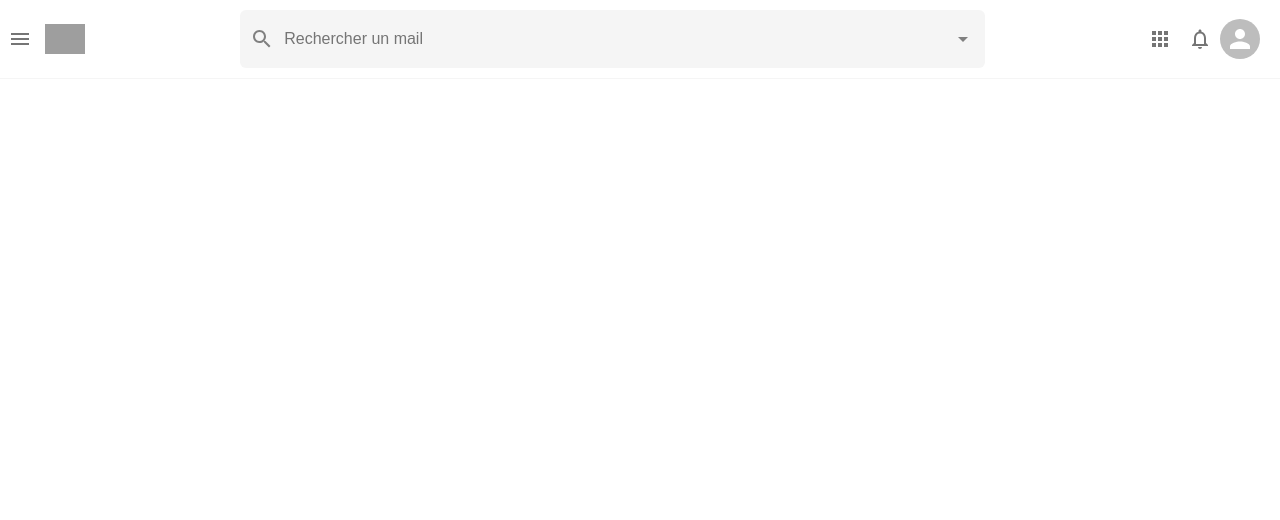
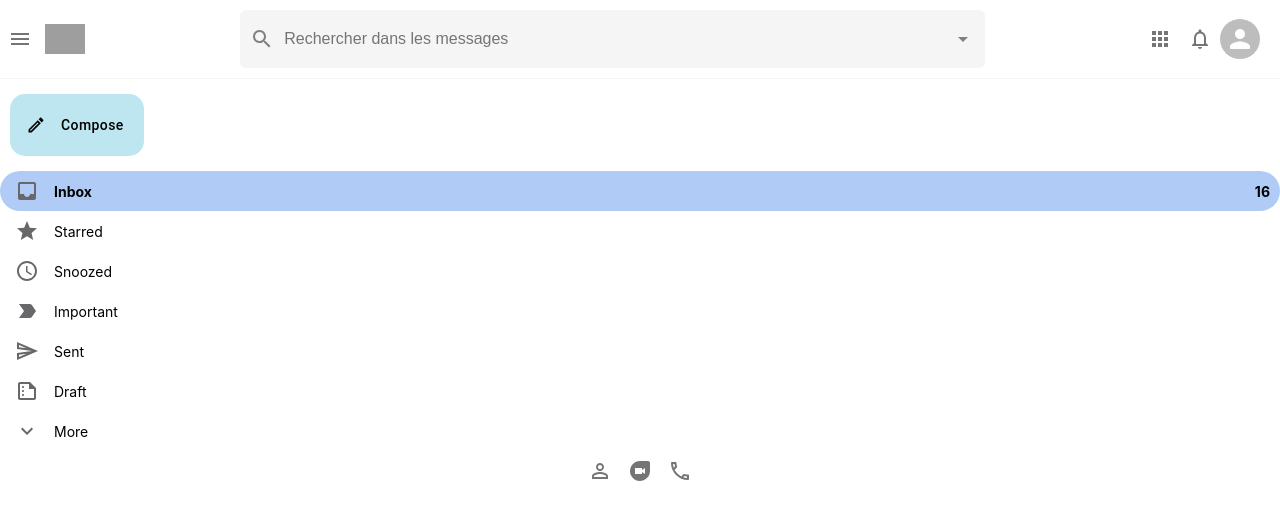
Before and after one commit to Alizea-Masse/GmailClone, a React (Create React App) app: page / in a window 1280 px wide. Shown: the top 520 px of the page. Built offline with nearby package versions, Linux system fonts and the light colour scheme; grey boxes are pictures that could not be loaded.

Commit message:
sidebar done

```diff
--- a/src/App.js
+++ b/src/App.js
@@ -2,11 +2,14 @@ import React from 'react';
 
 import './App.css';
 import Header from './components/Header';
+import Sidebar from './components/Sidebar';
 
 function App() {
   return (
     <div className="app">
       <Header/>
+      {/* SideBar */}
+      <Sidebar/>
     </div>
   );
 }
--- a/src/components/Header/index.js
+++ b/src/components/Header/index.js
@@ -18,7 +18,7 @@ function Header() {
         </div>
         <div className="header__middle">
           <SearchIcon />
-          <input type="text" placeholder="Rechercher un mail" />
+          <input type="text" placeholder="Rechercher dans les messages" />
           <ArrowDropDownIcon className="header__inputCaret" />
         </div>
         <div className="header__right">
--- /dev/null
+++ b/src/components/Sidebar/index.js
@@ -0,0 +1,69 @@
+import React from "react";
+import "./style.css";
+import Button from "@mui/material/Button";
+import CreateOutlinedIcon from "@mui/icons-material/CreateOutlined";
+import SidebarOption from "./sidebarOption.js";
+import InboxIcon from "@mui/icons-material/Inbox";
+import StarPurple500OutlinedIcon from "@mui/icons-material/StarPurple500Outlined";
+import QueryBuilderOutlinedIcon from "@mui/icons-material/QueryBuilderOutlined";
+import LabelImportantOutlinedIcon from "@mui/icons-material/LabelImportantOutlined";
+import SendOutlinedIcon from "@mui/icons-material/SendOutlined";
+import SummarizeOutlinedIcon from "@mui/icons-material/SummarizeOutlined";
+import PersonOutlineOutlinedIcon from "@mui/icons-material/PersonOutlineOutlined";
+import DuoOutlinedIcon from "@mui/icons-material/DuoOutlined";
+import PhoneOutlinedIcon from "@mui/icons-material/PhoneOutlined";
+import IconButton from "@mui/material/IconButton";
+import ExpandMoreIcon from "@mui/icons-material/ExpandMore";
+function Sidebar() {
+  return (
+    <div className="sidebar">
+      <Button
+        className="sidebar__button"
+        startIcon={
+          <CreateOutlinedIcon fontSize="large" className="sidebar__compose" />
+        }
+      >
+        Compose
+      </Button>
+      <SidebarOption
+        Icon={InboxIcon}
+        title="Inbox"
+        number={16}
+        selected={true}
+      />
+      <SidebarOption
+        Icon={StarPurple500OutlinedIcon}
+        title="Starred"
+        number={6}
+      />
+      <SidebarOption
+        Icon={QueryBuilderOutlinedIcon}
+        title="Snoozed"
+        number={4}
+      />
+      <SidebarOption
+        Icon={LabelImportantOutlinedIcon}
+        title="Important"
+        number={12}
+      />
+      <SidebarOption Icon={SendOutlinedIcon} title="Sent" number={145} />
+      <SidebarOption Icon={SummarizeOutlinedIcon} title="Draft" number={3} />
+      <SidebarOption Icon={ExpandMoreIcon} title="More" />
+      <div className="sidebar__footer">
+        <div className="sidebar__footerIcons">
+            <IconButton>
+                <PersonOutlineOutlinedIcon />
+            </IconButton>
+            <IconButton>
+                <DuoOutlinedIcon />
+            </IconButton>
+            <IconButton>
+                <PhoneOutlinedIcon />
+            </IconButton>
+        </div>
+      </div>
+    </div>
+  );
+}
+
+export default Sidebar;
--- /dev/null
+++ b/src/components/Sidebar/sidebarOption.css
@@ -0,0 +1,68 @@
+.sidebarOption {
+    display: flex;
+    align-items: center;
+    height: 40px;
+    padding: 0 10px;
+    cursor: pointer;
+    border-top-right-radius: 20px ;
+    border-top-left-radius: 20px ;
+    border-bottom-right-radius: 20px ;
+    border-bottom-left-radius: 20px ;
+
+}
+
+.sidebarOption:hover,
+.sidebarOption:hover > p,
+.sidebarOption:hover > h3 {
+   background-color: whitesmoke;
+
+}
+
+
+
+
+.sidebarOption > .MuiSvgIcon-root {
+   padding: 5px;
+    color: #68686a;
+}
+
+.sidebarOption > h3 {
+    flex: 1;
+    font-size: 14px;
+    font-weight: 400;
+    margin-left: 10px;
+
+}
+
+.sidebarOption > p {
+    display: none !important;
+    color: #68686a;
+    font-size: 14px;
+    font-weight: 500;
+}
+
+.sidebarOption--active{
+    background-color: rgb(175, 203, 246) !important;
+
+}
+
+.sidebarOption--active:hover,
+.sidebarOption--active:hover > p,
+.sidebarOption--active:hover > h3{
+    background-color: rgb(175, 203, 246) !important;
+
+
+
+}
+
+
+.sidebarOption--active > p,
+.sidebarOption--active > h3{
+    font-weight: 700;
+
+}
+
+.sidebarOption--active > p{
+    display: inline !important;
+    color: black ;
+}
--- /dev/null
+++ b/src/components/Sidebar/sidebarOption.js
@@ -0,0 +1,14 @@
+import React from 'react'
+import './sidebarOption.css'
+
+function sidebarOption({Icon, title, number, selected}) {
+  return (
+    <div className= {`sidebarOption ${selected && 'sidebarOption--active'}`} >
+        <Icon />
+        <h3>{title}</h3>
+        <p>{number}</p>
+    </div>
+  )
+}
+
+export default sidebarOption
--- /dev/null
+++ b/src/components/Sidebar/style.css
@@ -0,0 +1,32 @@
+
+.sidebar__button {
+    display: flex;
+    gap: .5em;
+    margin-top: 15px !important;
+    margin-left: 10px !important;
+    margin-bottom: 15px !important;
+    text-transform: capitalize !important;
+    color: black !important;
+    background-color: #bee6f0 !important;
+    border-radius: 15px !important;
+    padding-left: 10px !important;
+    padding-right: 20px !important;
+}
+
+.sidebar__button:hover {
+    box-shadow:  1px 1px 1px 1px rgba(0,0,0,0.2);
+}
+
+
+
+.sidebar__compose {
+    margin-top: 15px ;
+    margin-left: 10px;
+    margin-bottom: 15px;
+
+}
+
+.sidebar__footer {
+    display: flex;
+    justify-content: center;
+}
```
